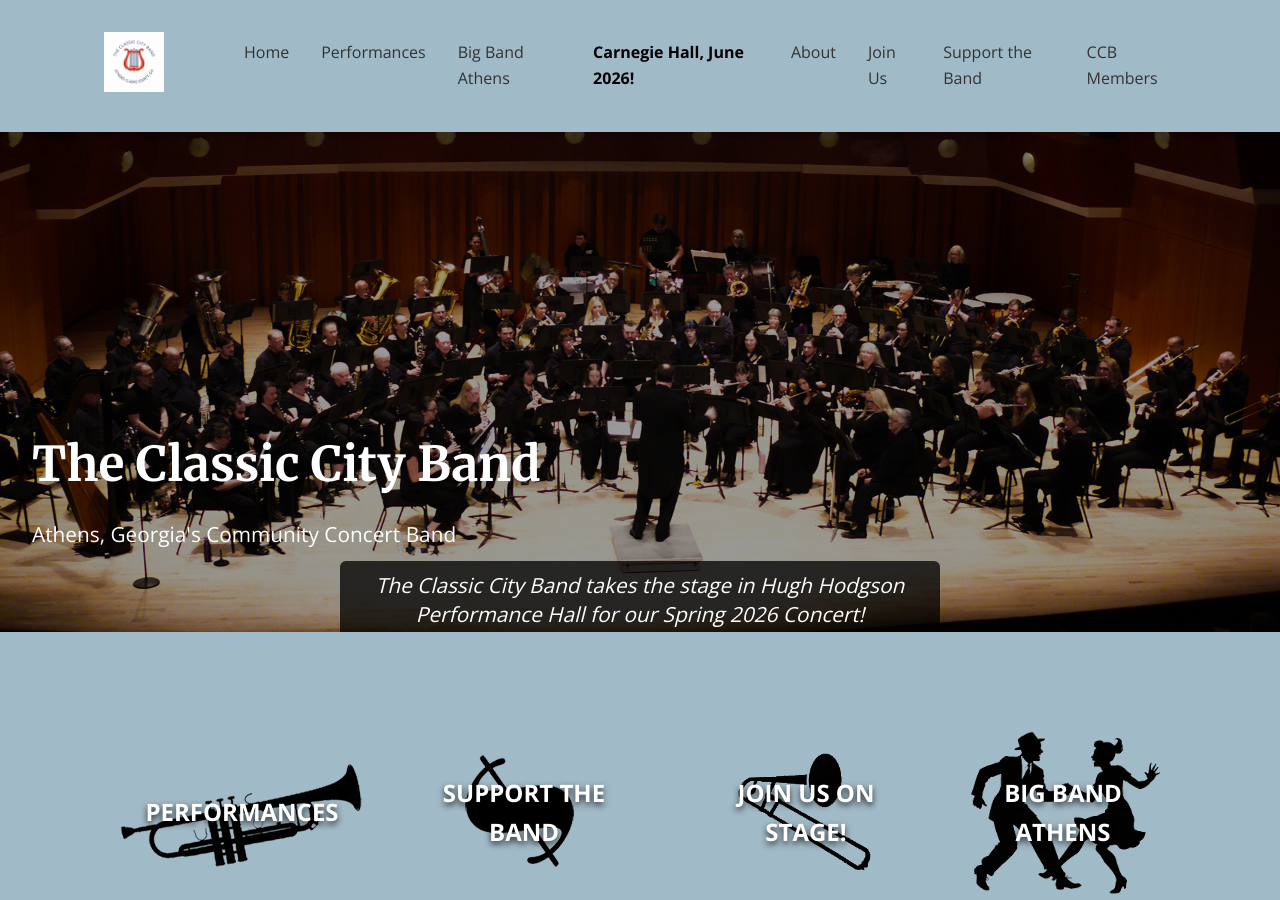
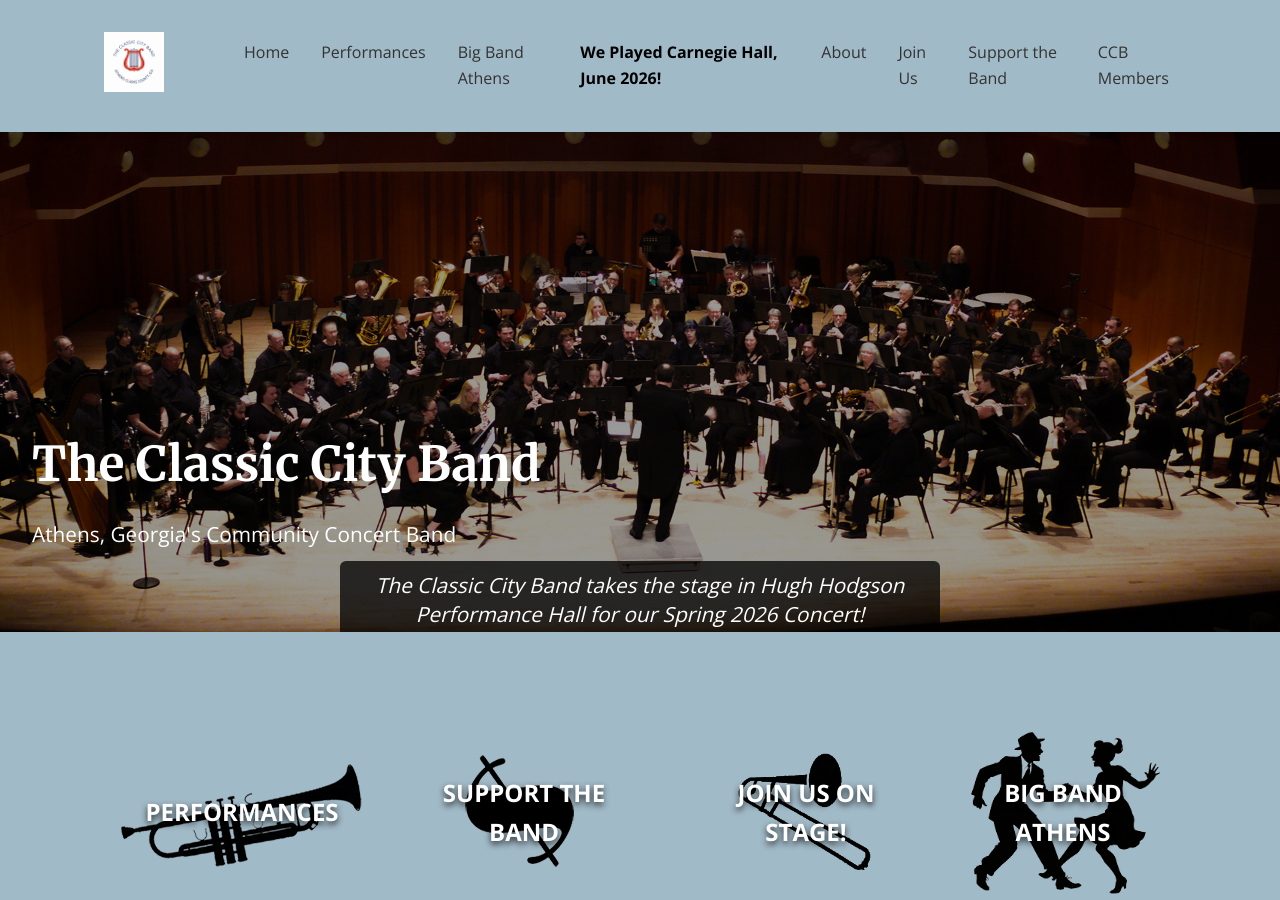
Before and after one commit to webmasterCCB/CCBwebsite, a Jekyll site: the page built from index.html, in a window 1280 px wide and 900 px high. Built offline with Jekyll 4.4.1, drawn with Linux system fonts in a browser that asks for light colours; comment, search, counter and statistics services are not loaded.

Commit message:
Update header.html

```diff
--- a/_includes/header.html
+++ b/_includes/header.html
@@ -9,7 +9,7 @@
         <li><a href="{{ '/' | relative_url }}">Home</a></li>
         <li><a href="{{ '/concerts' | relative_url }}">Performances</a></li>
         <li><a href="{{ '/bigbandathens' | relative_url }}">Big Band Athens</a></li>
-        <li><a href="{{ '/donate-carnegie' | relative_url }}" style="color: #000000; font-weight: bold;">Carnegie Hall, June 2026!</a></li>
+        <li><a href="{{ '/carnegie2026' | relative_url }}" style="color: #000000; font-weight: bold;">We Played Carnegie Hall, June 2026!</a></li>
         <li><a href="{{ '/about' | relative_url }}">About</a></li>
         <li><a href="{{ '/join' | relative_url }}">Join Us</a></li>
         <li><a href="{{ '/support' | relative_url }}">Support the Band</a></li>
```
